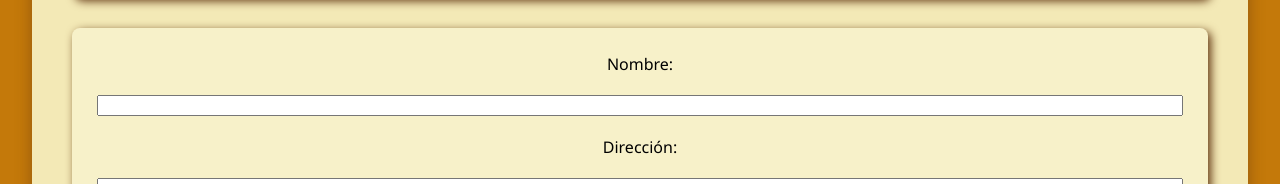
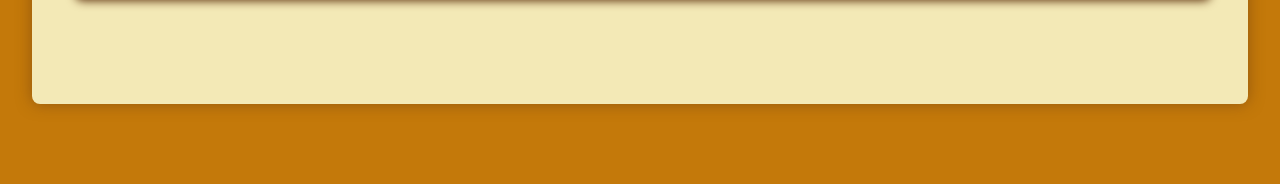
Before and after one commit to sabii1106/RestauranteS, a React (Create React App) app in the folder nanaec_/nanec_funcional/: page /lista in a window 1280 px wide. Shown: the part 616-800 px from the top of the page. Built offline with nearby package versions, Linux system fonts and the light colour scheme.

Commit message:
feat: Refactor routing and add WrapperRestaurante component for restaurant management

```diff
--- a/nanaec_/nanec_funcional/src/App.js
+++ b/nanaec_/nanec_funcional/src/App.js
@@ -1,21 +1,17 @@
-
 import { BrowserRouter, Routes, Route } from 'react-router-dom';
 import './App.css';
-import ListaRestaurantes from './Componentes/ListaRestaurantes';
-import CrearRestaurante from './Componentes/CrearRestaurante';
+import WrapperRestaurante from './Componentes/WrapperRestaurante';
 import Inicio from './Componentes/Inicio';
+
 function App() {
-
   return (
     <div className="App">
-    <BrowserRouter>
-      <Routes>
-        <Route path={"/"} element = {<Inicio/>}/>
-        <Route path={"/lista"} element = {<ListaRestaurantes/>}/>
-        <Route path={"/crear"} element = {<CrearRestaurante/>}/>
-      </Routes>
-    </BrowserRouter>
-
+      <BrowserRouter>
+        <Routes>
+          <Route path="/" element={<Inicio />} />
+          <Route path="/*" element={<WrapperRestaurante />} />
+        </Routes>
+      </BrowserRouter>
     </div>
   );
 }
--- a/nanaec_/nanec_funcional/src/Componentes/ListaRestaurantes.jsx
+++ b/nanaec_/nanec_funcional/src/Componentes/ListaRestaurantes.jsx
@@ -1,62 +1,33 @@
+import React from "react";
+import Restaurante from './Restaurante';
 
-import React, {useState} from "react";
-import Restaurante from './Restaurante';
-import CrearRestaurante from './CrearRestaurante';
-
-function ListaRestaurantes() {
-  const [restaurantes, setRestaurantes] = useState([
-    {nombre:"El Redil", direccion:"Shyris y Matamoros", tipo:"Tradicional", reputacion:1, UrlImagen: "https://encrypted-tbn0.gstatic.com/images?q=tbn:ANd9GcQkGTV9ptpoJ1nv8SE8QJ_A4-pCjnd46axWiA&s"},
-    {nombre:"Cafeteria", direccion:"Julio Cesar Villacres y N68F", tipo:"Cafeteria", reputacion:2, UrlImagen: "https://th.bing.com/th/id/OIP.HXhKQnE0QlerZWTn5b27_gHaE8?w=274&h=183&c=7&r=0&o=5&pid=1.7"},
-    {nombre:"Restaurante los Pedrosa", direccion:"Presa y Zamora", tipo:"Comida Rápida", reputacion:5, UrlImagen: "https://th.bing.com/th/id/OIP.Lq4y_ACmvY-av-0cmcxQeQHaE7?w=287&h=191&c=7&r=0&o=5&pid=1.7"}
-  ]);
-
-  const [mensajeErrorLikesNegativos, setMensajeErrorLikesNegativos] = useState("");
-
-  const [likesTotales, setLikesTotales] = useState(0);
-
-  const [state, setState] = React.useState({
-    nombre: "",
-    direccion: "",
-    tipo: "",
-    reputacion: "",
-    UrlImagen: ""
-  });
-
-  const agregarRestaurantes = (nuevoRestaurante) =>{
-    setRestaurantes(prev => [...prev, nuevoRestaurante]);
-  }
-
-  const SumarLikes = ()=> {
-    setLikesTotales(prev => prev + 1);
-  }
-
-  const RestarDislikes = ()=> {
-    if (likesTotales <= 0) {
-      mensajeErrorLikesNegativo("No se puede restar más likes");
-      return;
-    }
-    setLikesTotales(prev => prev - 1);
-  }
-
-  const mensajeErrorLikesNegativo = (mensaje) => {
-    setMensajeErrorLikesNegativos(mensaje);
-    setTimeout(() => {
-      setMensajeErrorLikesNegativos("");
-    }, 3000);
-  };
-
-
-
+function ListaRestaurantes({
+  restaurantes,
+  SumarLikes,
+  RestarDislikes,
+  mensajeErrorLikesNegativo,
+  mensajeErrorLikesNegativos,
+  likesTotales
+}) {
   return (
     <div className="ListaRestaurantes">
       <h1>Cantidad likes: {likesTotales}</h1>
-      {mensajeErrorLikesNegativos && <h2 style={{color:"red"}}>{mensajeErrorLikesNegativos}</h2>}
-      {
-        restaurantes.map((restaurante,index)=>{
-          return <Restaurante key = {index} nombre = {restaurante.nombre} direccion = {restaurante.direccion} tipo = {restaurante.tipo} reputacion = {restaurante.reputacion} UrlImagen = {restaurante.UrlImagen} SumarLikes={SumarLikes} RestarDislikes={RestarDislikes} mensajeErrorLikesNegativo={mensajeErrorLikesNegativo}></Restaurante>
-        })
-      }
-      <CrearRestaurante state={state} setState={setState} agregarRestaurante={agregarRestaurantes} />
+      {mensajeErrorLikesNegativos && (
+        <h2 style={{ color: "red" }}>{mensajeErrorLikesNegativos}</h2>
+      )}
+      {restaurantes.map((restaurante, index) => (
+        <Restaurante
+          key={index}
+          nombre={restaurante.nombre}
+          direccion={restaurante.direccion}
+          tipo={restaurante.tipo}
+          reputacion={restaurante.reputacion}
+          UrlImagen={restaurante.UrlImagen}
+          SumarLikes={SumarLikes}
+          RestarDislikes={RestarDislikes}
+          mensajeErrorLikesNegativo={mensajeErrorLikesNegativo}
+        />
+      ))}
     </div>
   );
 }
--- /dev/null
+++ b/nanaec_/nanec_funcional/src/Componentes/WrapperRestaurante.jsx
@@ -0,0 +1,92 @@
+import React, { useState } from "react";
+import { Routes, Route } from "react-router-dom";
+import ListaRestaurantes from "./ListaRestaurantes";
+import CrearRestaurante from "./CrearRestaurante";
+
+function WrapperRestaurante() {
+  const [restaurantes, setRestaurantes] = useState([
+    {
+      nombre: "El Redil",
+      direccion: "Shyris y Matamoros",
+      tipo: "Tradicional",
+      reputacion: 1,
+      UrlImagen:
+        "https://encrypted-tbn0.gstatic.com/images?q=tbn:ANd9GcQkGTV9ptpoJ1nv8SE8QJ_A4-pCjnd46axWiA&s",
+    },
+    {
+      nombre: "Cafeteria",
+      direccion: "Julio Cesar Villacres y N68F",
+      tipo: "Cafeteria",
+      reputacion: 2,
+      UrlImagen:
+        "https://th.bing.com/th/id/OIP.HXhKQnE0QlerZWTn5b27_gHaE8?w=274&h=183&c=7&r=0&o=5&pid=1.7",
+    },
+    {
+      nombre: "Restaurante los Pedrosa",
+      direccion: "Presa y Zamora",
+      tipo: "Comida Rápida",
+      reputacion: 5,
+      UrlImagen:
+        "https://th.bing.com/th/id/OIP.Lq4y_ACmvY-av-0cmcxQeQHaE7?w=287&h=191&c=7&r=0&o=5&pid=1.7",
+    },
+  ]);
+  const [mensajeErrorLikesNegativos, setMensajeErrorLikesNegativos] =
+    useState("");
+  const [likesTotales, setLikesTotales] = useState(0);
+  const [state, setState] = useState({
+    nombre: "",
+    direccion: "",
+    tipo: "",
+    reputacion: "",
+    UrlImagen: "",
+  });
+
+  const agregarRestaurantes = (nuevoRestaurante) => {
+    setRestaurantes((prev) => [...prev, nuevoRestaurante]);
+  };
+
+  const SumarLikes = () => setLikesTotales((prev) => prev + 1);
+
+  const RestarDislikes = () => {
+    if (likesTotales <= 0) {
+      mensajeErrorLikesNegativo("No se puede restar más likes");
+      return;
+    }
+    setLikesTotales((prev) => prev - 1);
+  };
+
+  const mensajeErrorLikesNegativo = (mensaje) => {
+    setMensajeErrorLikesNegativos(mensaje);
+    setTimeout(() => setMensajeErrorLikesNegativos(""), 3000);
+  };
+
+  return (
+    <Routes>
+      <Route
+        path="/lista"
+        element={
+          <ListaRestaurantes
+            restaurantes={restaurantes}
+            SumarLikes={SumarLikes}
+            RestarDislikes={RestarDislikes}
+            mensajeErrorLikesNegativo={mensajeErrorLikesNegativo}
+            mensajeErrorLikesNegativos={mensajeErrorLikesNegativos}
+            likesTotales={likesTotales}
+          />
+        }
+      />
+      <Route
+        path="/crear"
+        element={
+          <CrearRestaurante
+            state={state}
+            setState={setState}
+            agregarRestaurante={agregarRestaurantes}
+          />
+        }
+      />
+    </Routes>
+  );
+}
+
+export default WrapperRestaurante;
```
